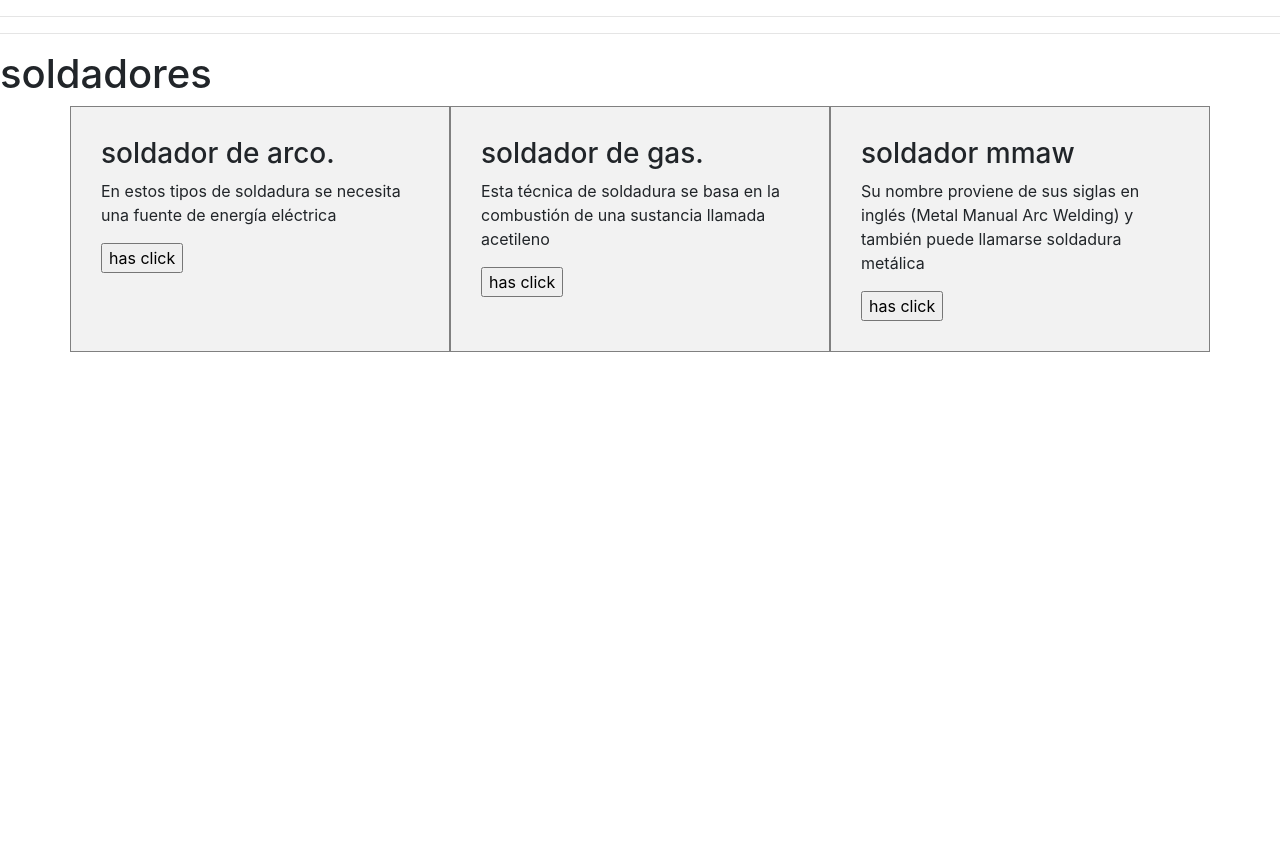
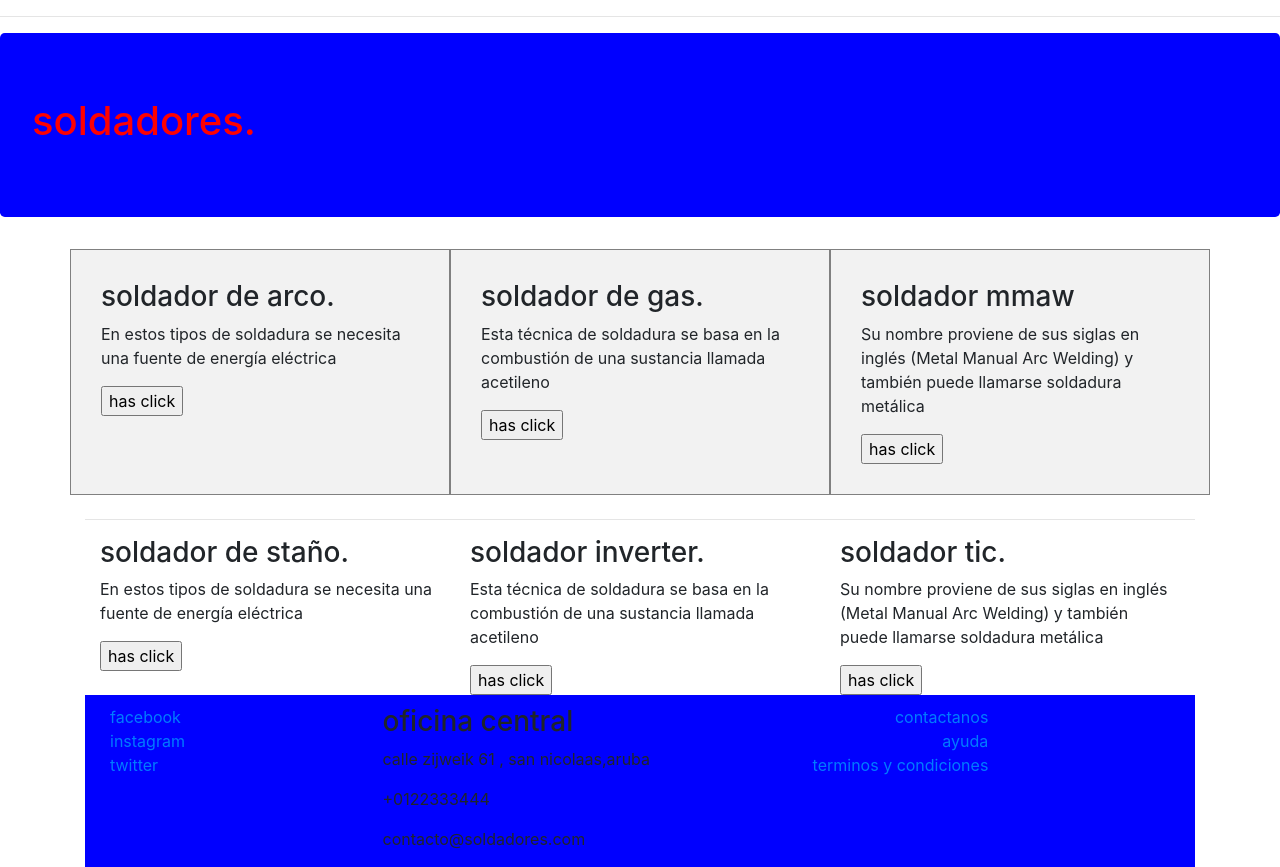
Before and after one commit to latinogan/paginadesoldadores, a website: page index.html in a window 1280 px wide. Before the commit the page ends 800 px from the top, so only its background shows below. Drawn offline with nearby package versions, Linux system fonts and the light colour scheme.

Commit message:
footers y estilos se crea una carpeta css,

```diff
--- /dev/null
+++ b/css/estilo.css
@@ -0,0 +1,14 @@
+.jumbotron{
+	color: red ;
+	background-color: blue;
+
+}
+footer{
+	padding: 10px 10px 0 10px;
+	background-color: blue;
+	margin-bottom: 0px
+	margin-top:10px
+}
+.btn{
+	color: blue
+}
--- a/index.html
+++ b/index.html
@@ -17,13 +17,16 @@
 
     <!-- Bootstrap CSS -->
     <link rel="stylesheet" href="node_modules/bootstrap/dist/css/bootstrap.min.css">
+    <link rel="stylesheet" href="css/estilo.css">
 
-    <title>soldadores</title >
+    <title>soldadores.</title >
   </head>
   <body>
     <hr>
-    <hr>
-    <h1> soldadores </h1>
+
+    <div class="jumbotron">
+      <h1>soldadores.</h1>
+    </div>
    <div class="container">
     <div class="row mb-4">
       <div class="col"><h3>soldador de arco.</h3><p>En estos tipos de soldadura se necesita una fuente de energía eléctrica</p><form action="https://es.wikipedia.org/wiki/Soldadura_por_arco">
@@ -40,7 +43,57 @@
     <input type="submit" value="has click" />
 </form>
 </div>
+
     </div>
+    <hr>
+    <div class="d-flex">
+      <div class="col"><h3>soldador de staño.</h3><p>En estos tipos de soldadura se necesita una fuente de energía eléctrica</p><form action="https://es.wikipedia.org/wiki/Soldadura_por_arco">
+    <input type="submit" value="has click" />
+</form></div>
+
+      <div class="col"><h3>soldador inverter.</h3><p>Esta técnica de soldadura se basa en la combustión de una sustancia llamada acetileno</p>
+        <form action="  https://es.wikipedia.org/wiki/Soldadura_a_gas">
+    <input type="submit" value="has click" />
+</form>
+
+      </div>
+      <div class="col"><h3>soldador tic.</h3><p>Su nombre proviene de sus siglas en inglés (Metal Manual Arc Welding) y también puede llamarse soldadura metálica</p>
+        <form action="https://es.wikipedia.org/wiki/Soldadura_manual_de_metal_por_arco#:~:text=La%20soldadura%20manual%20por%20arco,(manual%20metal%20arc%20welding).&text=El%20electrodo%20recubierto%20utilizado%20en,fue%20inventado%20por%20Oscar%20Kjellberg.">
+    <input type="submit" value="has click" />
+
+</form>
+
+</div>
+
+    </div>
+    <footer>
+      <div class="d-flex">
+         <div class="col-sm-3 d-flex flex-column">
+          <a href="http://www.facebook.com">facebook</a>
+          <a href="http://www.instagram.com">instagram</a>
+          <a href="http://www.twitter.com">twitter</a>
+
+      </div>
+
+       <div class="col-sm-4">
+       <address>
+        <h3>oficina central</h3>
+         <p>calle zijweik 61 , san nicolaas,aruba</p>
+         <p>+0122333444</p>
+         <p> contacto@soldadores.com</p>
+       </address>
+     </div>
+
+        <div class="col-sm-3 d-flex flex-column align-items-end">
+          <a href="http://www.facebook.com">contactanos</a>
+          <a href="http://www.instagram.com">ayuda</a>
+          <a href="http://www.twitter.com">terminos y condiciones</a>
+
+        </div>
+
+
+    </footer>
+
 
     <!-- Optional JavaScript; choose one of the two! -->
 
```
